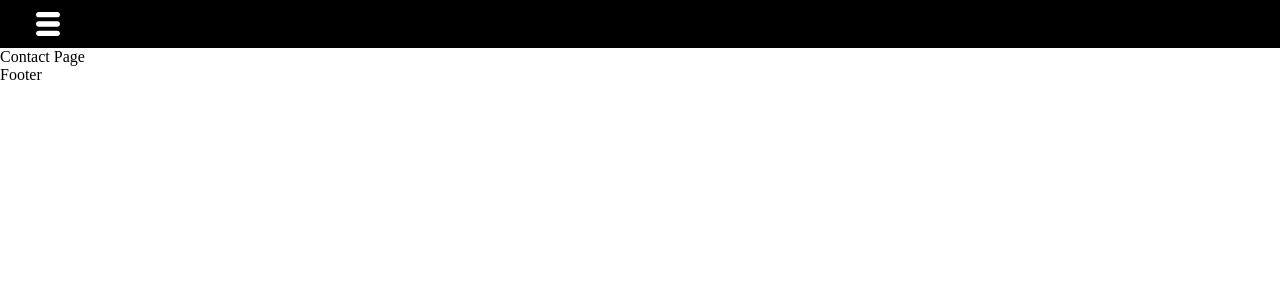
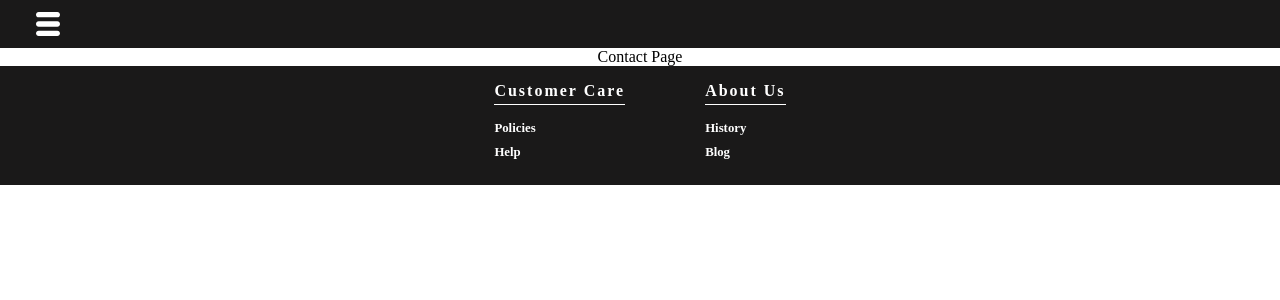
Before and after one commit to NicBab/My_Portfolio, a React (Create React App) app: page /contact in a window 1280 px wide. Shown: the top 300 px of the page. Built offline with nearby package versions, Linux system fonts and the light colour scheme.

Commit message:
adding footer

```diff
--- a/src/App.jsx
+++ b/src/App.jsx
@@ -1,7 +1,7 @@
 
 import { BrowserRouter as Router, Switch, Route } from 'react-router-dom'
 import { Menu, Footer } from './components/index'
-import { About, Projects, Resume, Contact } from './pages/index'
+import { About, Portfolio, Resume, Contact } from './pages/index'
 import './App.css'
 
 function App() {
@@ -10,7 +10,7 @@ function App() {
       <Menu />
        <Switch>
         <Route exact path="/about" component={About} />
-        <Route path="/projects" component={Projects} />
+        <Route path="/portfolio" component={Portfolio} />
         <Route path="/resume" component={Resume} />
         <Route path="/contact" component={Contact} />
        </Switch>
--- a/src/components/Footer.jsx
+++ b/src/components/Footer.jsx
@@ -1,10 +1,28 @@
 import React from 'react'
+import { Link } from 'react-router-dom'
+import './css/Footer.css'
 
 const Footer = () => {
     return (
-        <div className="footer">
-            Footer
+        <>
+               <div>
+            <div className="footerIcons">
+              {/* <IconsHeader/> */}
+            </div>
+            <footer className="site-footer">
+            <section className="footer-links">
+              <h2>Customer Care</h2>
+              <Link to="/policies">Policies</Link>
+              <Link to="/contact">Help</Link>
+            </section>
+            <section className="footer-links">
+              <h2 id>About Us</h2>
+                <Link to="/history">History</Link>
+                <Link to="/blog">Blog</Link>
+            </section>
+          </footer>
         </div>
+        </>
     )
 }
 
--- a/src/components/MenuData.jsx
+++ b/src/components/MenuData.jsx
@@ -11,8 +11,8 @@ export const MenuData = [
         cName: 'menu-text',
     },
     {
-        title: 'Projects',
-        path: '/projects',
+        title: 'Portfolio',
+        path: '/portfolio',
         icon: <GrIcons.GrProjects />,
         cName: 'menu-text',
     },
--- a/src/components/css/Footer.css
+++ b/src/components/css/Footer.css
@@ -1,3 +1,57 @@
-.footer {
+footer {
+    display: flex;
+    flex-direction: column;
+    background-color: rgb(26, 25, 25);
+    color: white;
+    padding: 1rem;
+    justify-content: center;
+  }
 
-}
+  .site-footer {
+    display: flex;
+    flex-direction: row;
+  }
+
+  .footerIcons {
+    background-color: rgb(26, 25, 25);
+    display: flex;
+    justify-content: center;
+
+  }
+
+  footer > section {
+    margin-right: 5rem;
+    display: flex;
+    flex-direction: column;
+  }
+
+  footer > section > h2 {
+    color: white;
+    border-bottom: 1px solid white;
+    padding-bottom: 4px;
+    margin-bottom: 1rem;
+    letter-spacing: 2px;
+    font-size: 1rem;
+  }
+
+  footer > section > a {
+    color: white;
+    text-decoration: none;
+    font-weight: bold;
+    margin-bottom: 9px;
+    font-size: 0.8rem;
+    flex-direction: row;
+  }
+
+  footer > section > a:hover {
+    border-bottom: 1px solid white;
+    margin-bottom: 8px;
+  }
+
+  section:last-of-type {
+    margin-right: 0;
+  }
+
+  section {
+    flex-direction: row;
+  }
--- a/src/components/css/Menu.css
+++ b/src/components/css/Menu.css
@@ -1,5 +1,5 @@
 .nav {
-    background-color: black;
+    background-color: rgb(26, 25, 25);
     display: flex;
     flex-direction: row;
     flex-grow: 2;
@@ -17,7 +17,7 @@
 .nav-menu {
     background-color: rgb(26, 25, 25);
     width: 220px;
-    height: 40%;
+    height: 50%;
     display: flex;
     justify-content: start;
     position: fixed;
@@ -75,3 +75,12 @@
 span {
     margin-left: 20px;
 }
+
+@media screen and (max-width: 800px) {
+    .nav-menu-items {
+        margin-top: 60px;
+    }
+    .menu-text a:active {
+        color: aqua;
+    }
+}
--- /dev/null
+++ b/src/pages/Portfolio.jsx
@@ -0,0 +1,12 @@
+import React from 'react'
+import './css/Portfolio.css'
+
+const Portfolio = () => {
+    return (
+        <div className="portfolio">
+            Portfolio Page
+        </div>
+    )
+}
+
+export default Portfolio
--- a/src/pages/Projects.jsx
+++ /dev/null
@@ -1,12 +0,0 @@
-import React from 'react'
-import './css/Projects.css'
-
-const Projects = () => {
-    return (
-        <div className="projects">
-            Projects Page
-        </div>
-    )
-}
-
-export default Projects
--- a/src/pages/css/Contact.css
+++ b/src/pages/css/Contact.css
@@ -0,0 +1,3 @@
+.contact {
+    text-align: center;
+}
--- a/src/components/css/Header.css
+++ b/src/pages/css/Portfolio.css
@@ -1,3 +1,3 @@
-.header {
+.portfolio {
     text-align: center;
 }
--- a/src/pages/index.js
+++ b/src/pages/index.js
@@ -1,4 +1,4 @@
 export { default as About } from './About'
-export { default as Projects } from './Projects'
+export { default as Portfolio } from './Portfolio'
 export { default as Resume } from './Resume'
 export { default as Contact } from './Contact'
```
Also changed, not shown: src/pages/css/Projects.css (deleted).
